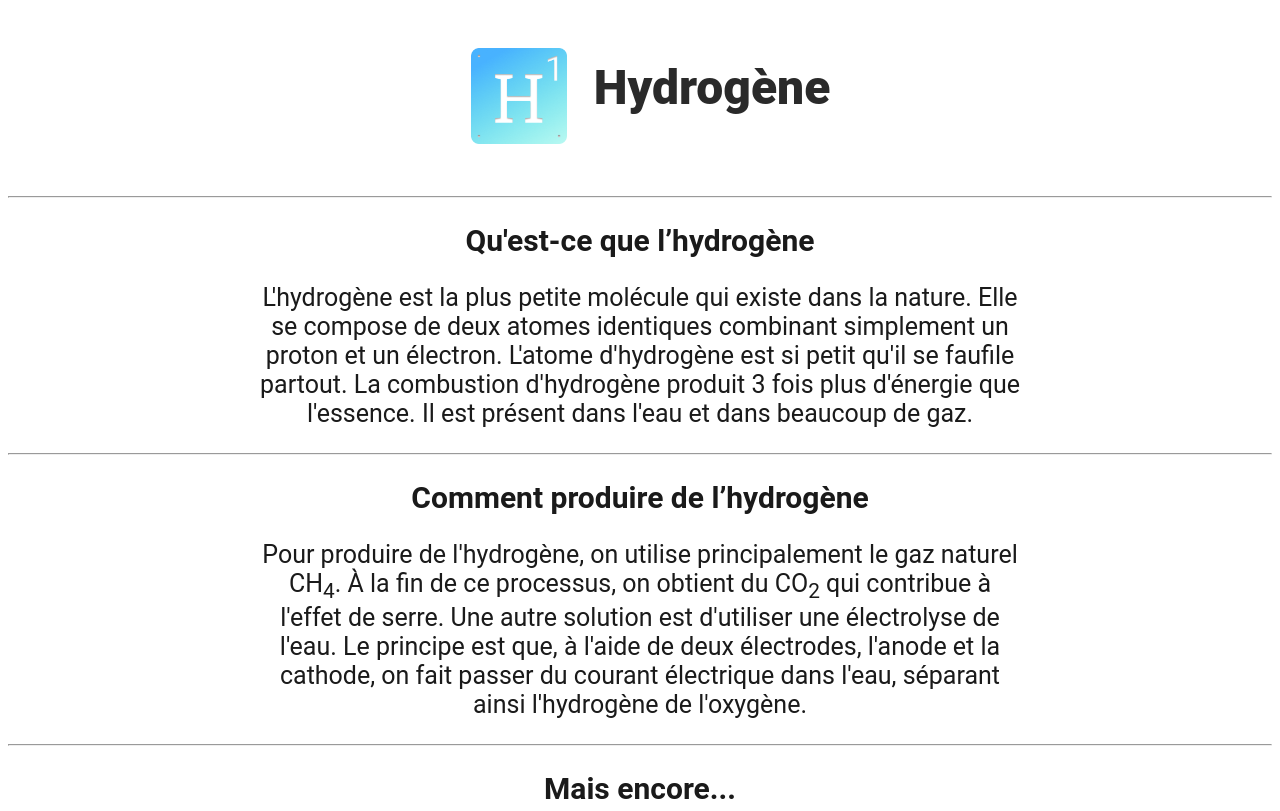
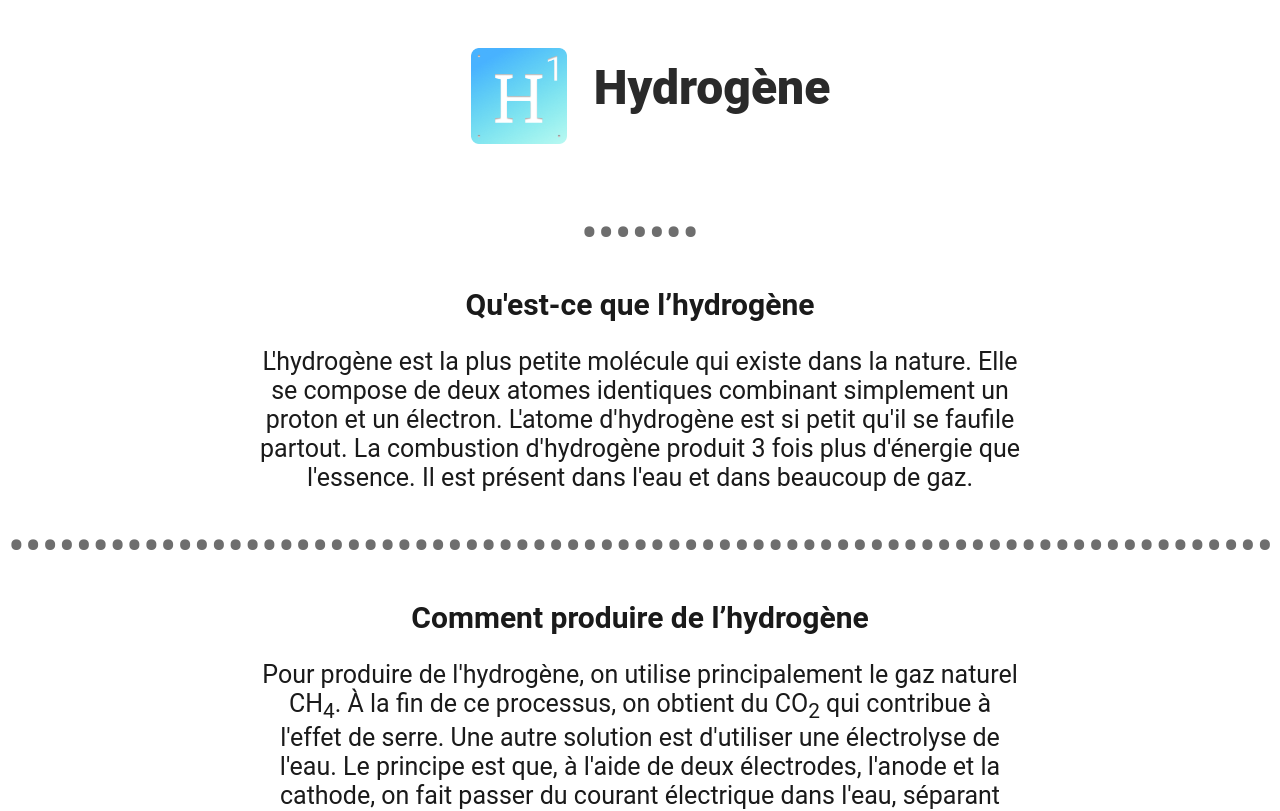
Before and after one commit to Imbwbl/first-lego-league-H1-website, a Svelte app: page / in a window 1280 px wide. Shown: the top 811 px of the page. Built offline with nearby package versions, Linux system fonts and the light colour scheme.

Commit message:
Update app.css

```diff
--- a/src/app.css
+++ b/src/app.css
@@ -1,11 +1,33 @@
 :root {
-  @import url('https://fonts.googleapis.com/css2?family=Roboto&display=swap');
+@import url('https://fonts.googleapis.com/css2?family=Roboto&display=swap');
   font-family: 'Roboto', sans-serif;
   text-align: center;
 }
 .headerTitle {
   margin-top: 1em;
   margin-bottom: 1em;
+}
+.hr2 {
+  margin: 16px 0;
+  border: 0;
+  text-align: center;
+}
+.hr2:before {
+  content: "••••••••••••••••••••••••••••••••••••••••••••••••••••••••••••••••••••••••••••••••••••  ";
+  font-size: 50px;
+  color: #6e6e6e;
+}
+
+.hr1 {
+  margin: 16px 0;
+  border: 0;
+  text-align: center;
+}
+
+.hr1:before {
+  content: "•••••••";
+  font-size: 50px;
+  color: #6e6e6e;
 }
 h1 {
   padding: 3px;
@@ -49,7 +71,7 @@ p.subtitle:hover{
   box-sizing: border-box;
   overflow: hidden;
   box-shadow: rgba(0, 0, 0, 0.4) 0px 2px 4px, rgba(0, 0, 0, 0.3) 0px 7px 13px -3px, rgba(0, 0, 0, 0.2) 0px -3px 0px inset;
-  margin: 0 30px 30px 0;
+  margin: 1% 30px 30px 0;
 }
 .card:hover {
   box-shadow: rgba(17, 17, 26, 0.1) 0px 8px 24px, rgba(17, 17, 26, 0.1) 0px 16px 56px, rgba(17, 17, 26, 0.1) 0px 24px 80px;
@@ -90,6 +112,7 @@ p.subtitle:hover{
   color: white;
   font-size: 2.8em;
   margin: 10px;
+  padding-top: 20%;
 }
 
 .card-overlay p {
```
